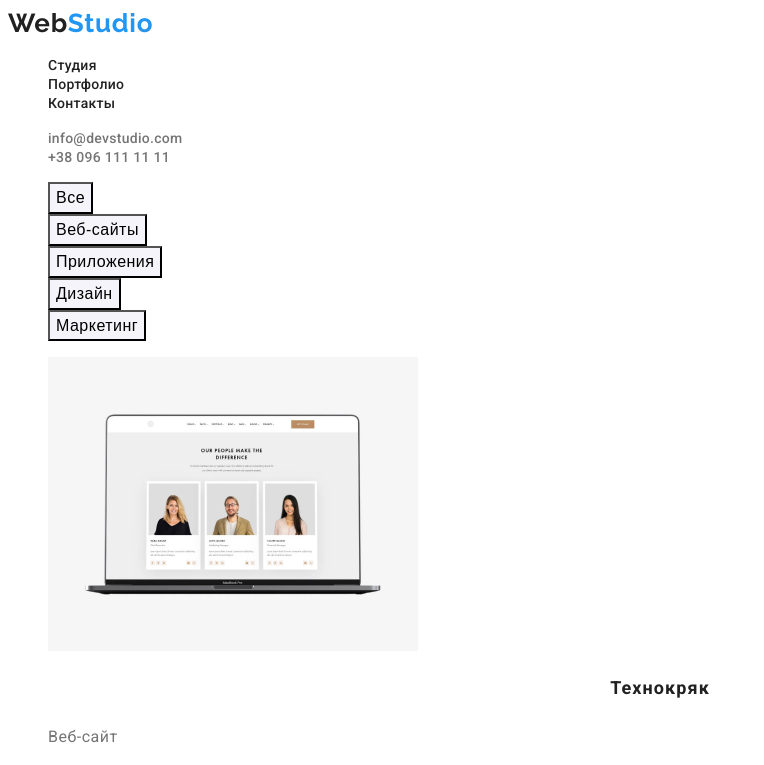
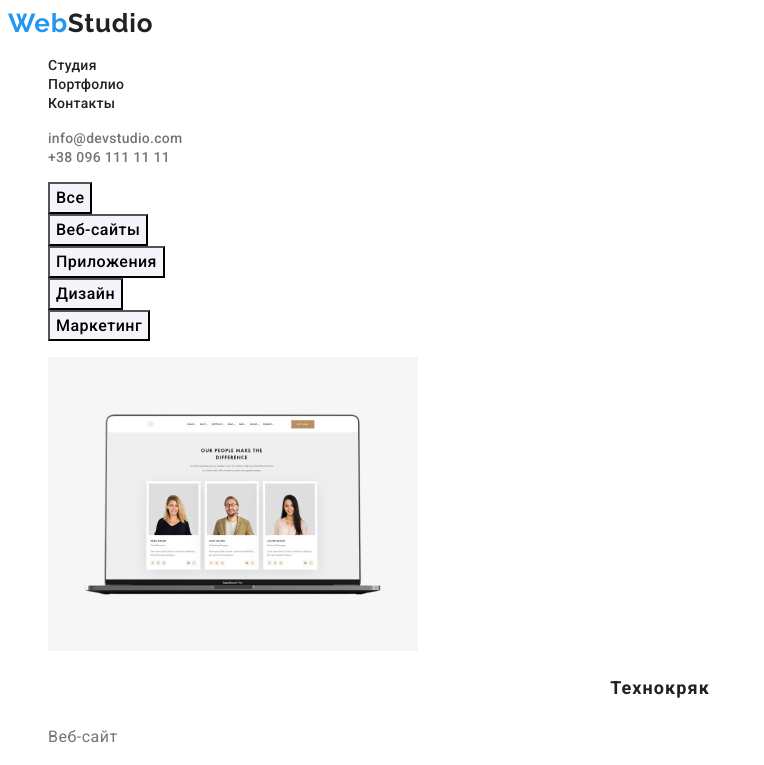
Before and after one commit to yuliaeremina93/goit-markup-hw-02, a plain HTML site: page portfolio.html in a window 1280 px wide. Shown: the top 765 px of the page, without its empty margins (0-764 px from the left). Drawn offline with Linux system fonts and the light colour scheme.

Commit message:
changed logo colors and applied font-family for logo

```diff
--- a/css/styles.css
+++ b/css/styles.css
@@ -152,6 +152,7 @@ body {
   text-align: center;
   letter-spacing: 0.03em;
   cursor: pointer;
+  font-family: Roboto, sans-serif;
 }
 .portfolio-button:hover,
 .portfolio-button:focus {
--- a/portfolio.html
+++ b/portfolio.html
@@ -16,7 +16,7 @@
 <body>
     <header class="header-style">
         <nav>
-            <a class="logo link" href="">Web<span class="logo-blue">Studio</span></a>
+            <a class="logo link" href=""><span class="logo-blue">Web</span>Studio</a>
             <ul class="menu list">
                 <li><a class="link menu-item" href="./index.html">Студия</a></li>
                 <li><a class="link menu-item" href="./portfolio.html">Портфолио</a></li>
```
Also changed, not shown: index.html (+1 -1 lines).
